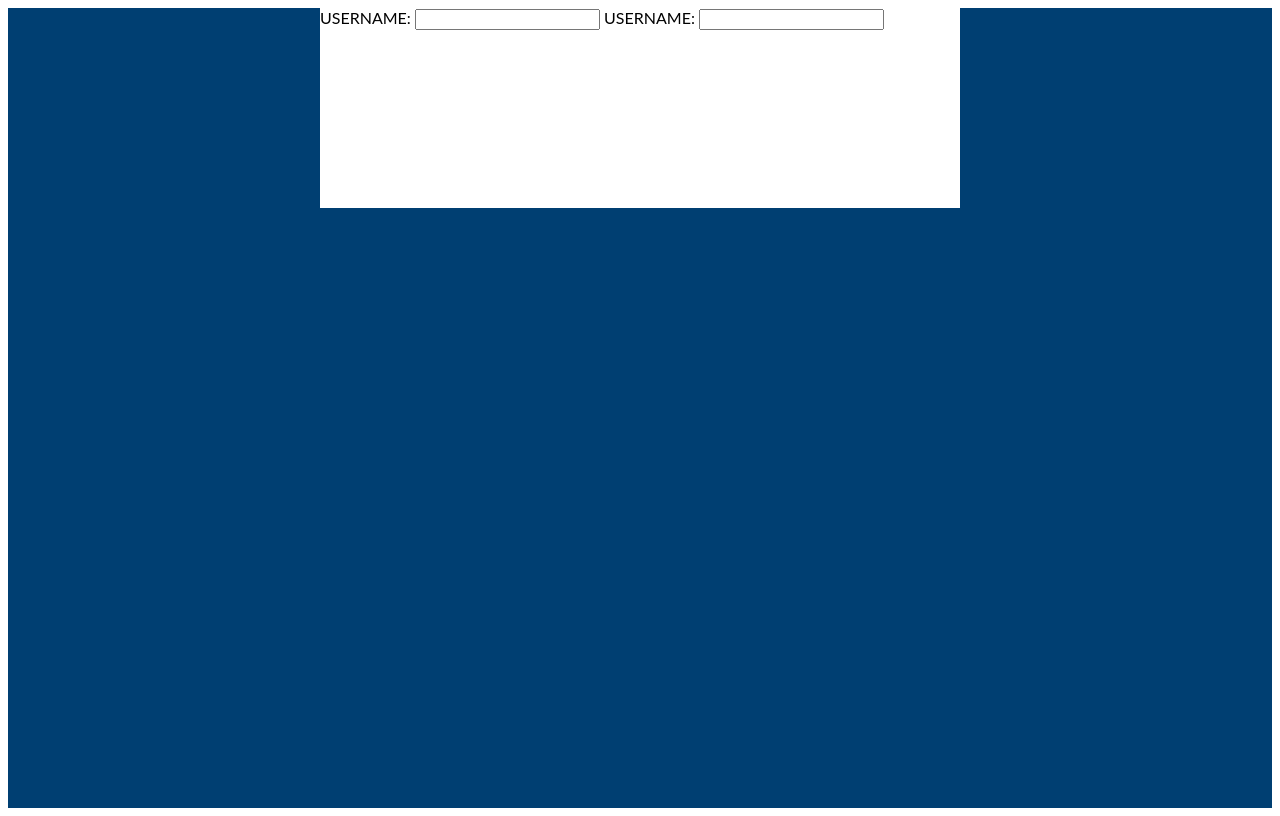
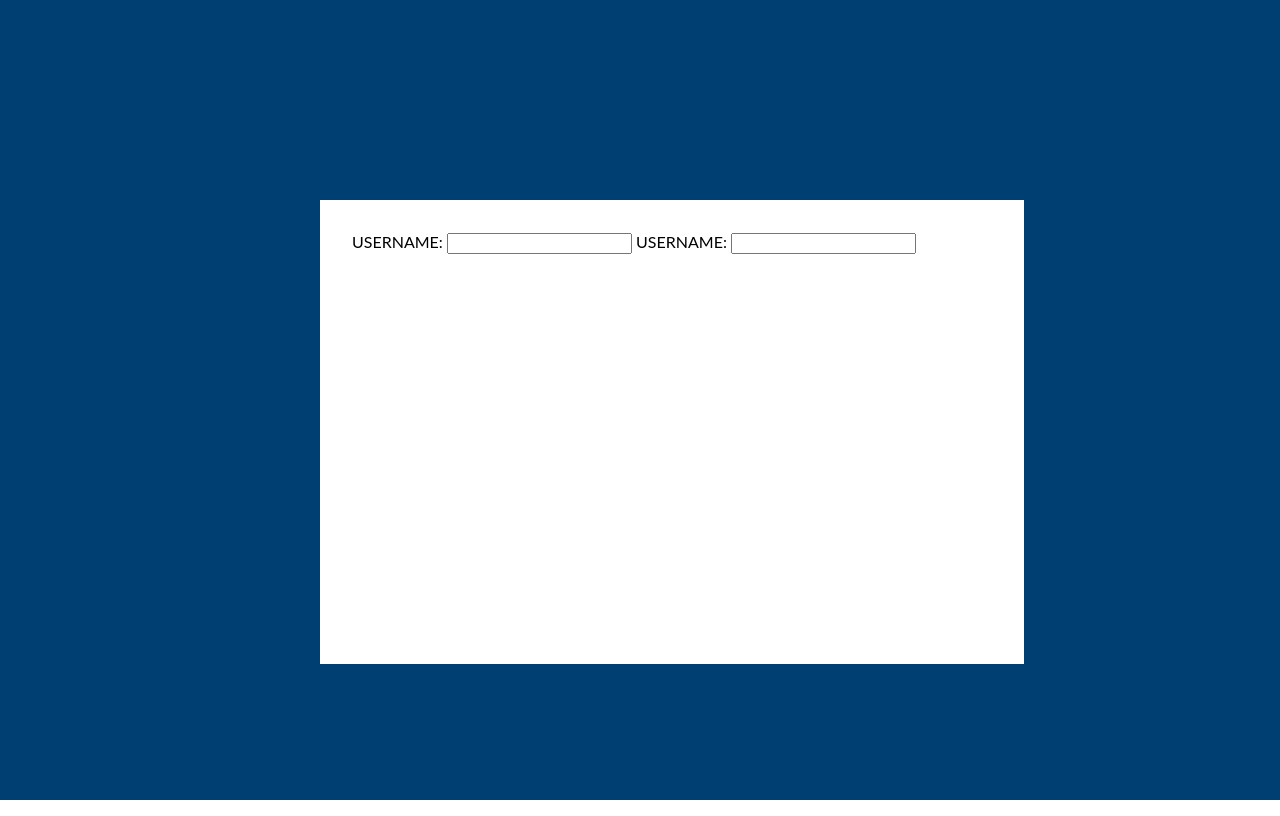
Before and after one commit to jeremy-alcantara-bsi/TEST-UI-PROJECT, a website: page index.html in a window 1280 px wide. Drawn offline with Linux system fonts and the light colour scheme.

Commit message:
Update index.html

```diff
--- a/index.html
+++ b/index.html
@@ -6,6 +6,7 @@
       body {
        padding: 0px;
        font-family: 'Lato', sans-serif;
+       margin: 0rem;
       }
       .bsi-login-page {
         width: 100%;
@@ -18,9 +19,10 @@
         height: 50%;
         position: absolute;
         left: 25%;
-        height: 25%;
+        top: 25%;
         background-color: white;
         text-transform: uppercase;
+        padding: 2rem;
       }
       .bsi-login-box label {
 
```
